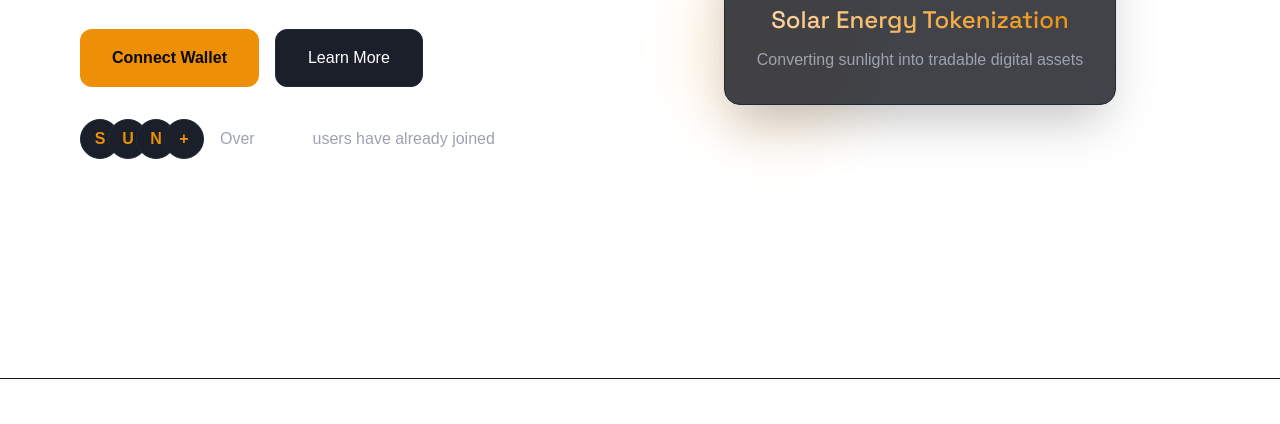
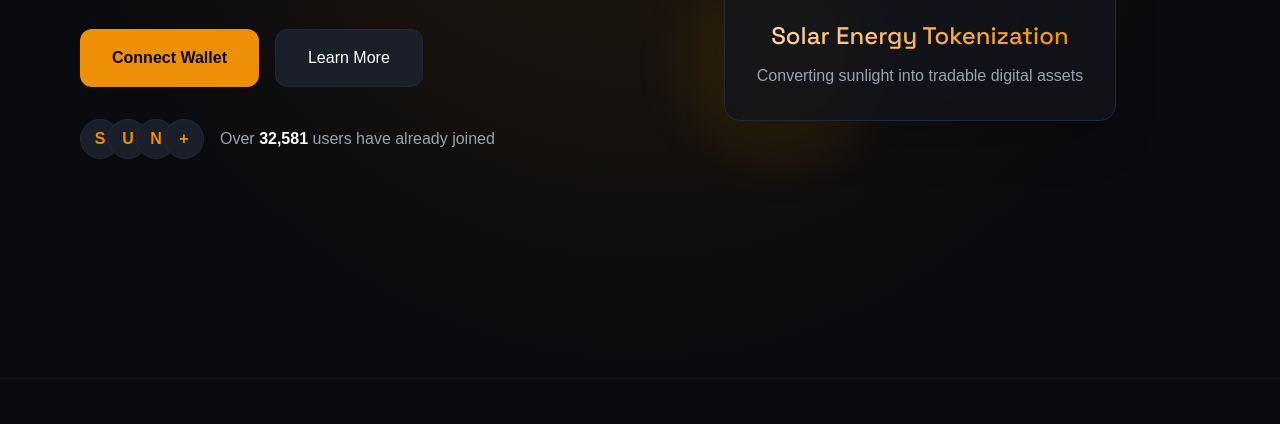
Before and after one commit to sunaryum/webpage, a plain HTML site: page airdrop/index.html in a window 1280 px wide. Shown: the part 422-846 px from the top of the page. Drawn offline with nearby package versions, Linux system fonts and the light colour scheme; a script that the page names is missing.

Commit message:
Update index.html

```diff
--- a/airdrop/index.html
+++ b/airdrop/index.html
@@ -4,7 +4,7 @@
     <meta charset="UTF-8">
     <meta name="viewport" content="width=device-width, initial-scale=1.0">
     <title>Sunaryum | Tokenizing Solar Energy</title>
-    <link rel="stylesheet" src="style/main.css">
+    <link rel="stylesheet" href="style/main.css">
     <link rel="icon" href="images/favicon.ico" type="image/x-icon">
     <script src="https://cdn.tailwindcss.com"></script>
     <link rel="stylesheet" href="https://cdnjs.cloudflare.com/ajax/libs/font-awesome/6.4.0/css/all.min.css">
```
